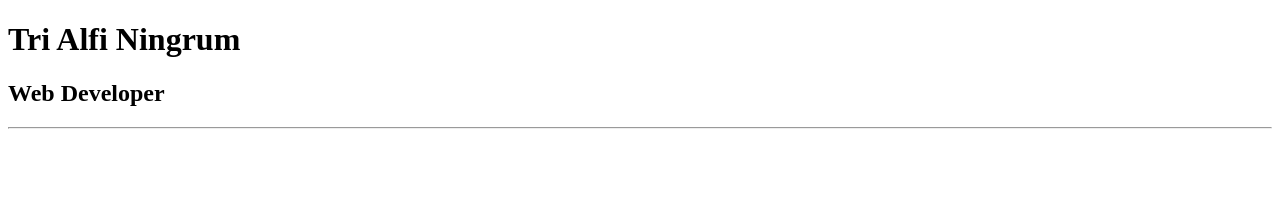
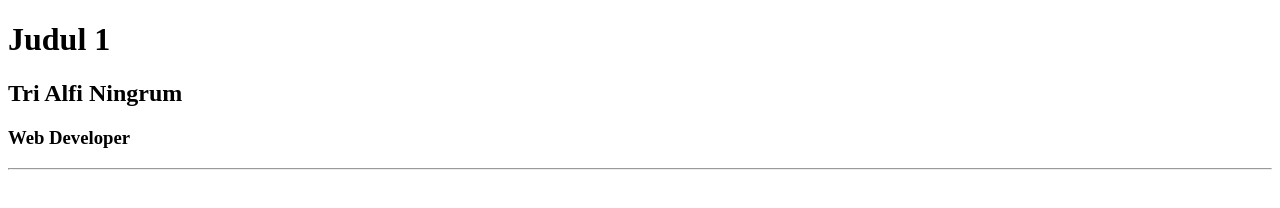
Before and after one commit to trialfiningrum/praktikum_web, a plain HTML site: page index.html in a window 1280 px wide. Drawn offline with Linux system fonts and the light colour scheme.

Commit message:
"Latihan 1.3: Menambahkan Konten pada Elemen"

```diff
--- a/index.html
+++ b/index.html
@@ -7,8 +7,9 @@
     <title>Tugas Praktikum Web</title>
 </head>
 <body>
-    <h1>Tri Alfi Ningrum</h1>
-    <h2>Web Developer</h2>
+    <h1>Judul 1</h1>
+    <h2>Tri Alfi Ningrum</h2>
+    <h3>Web Developer</h3>
     <hr>
 </body>
 </html>
```
